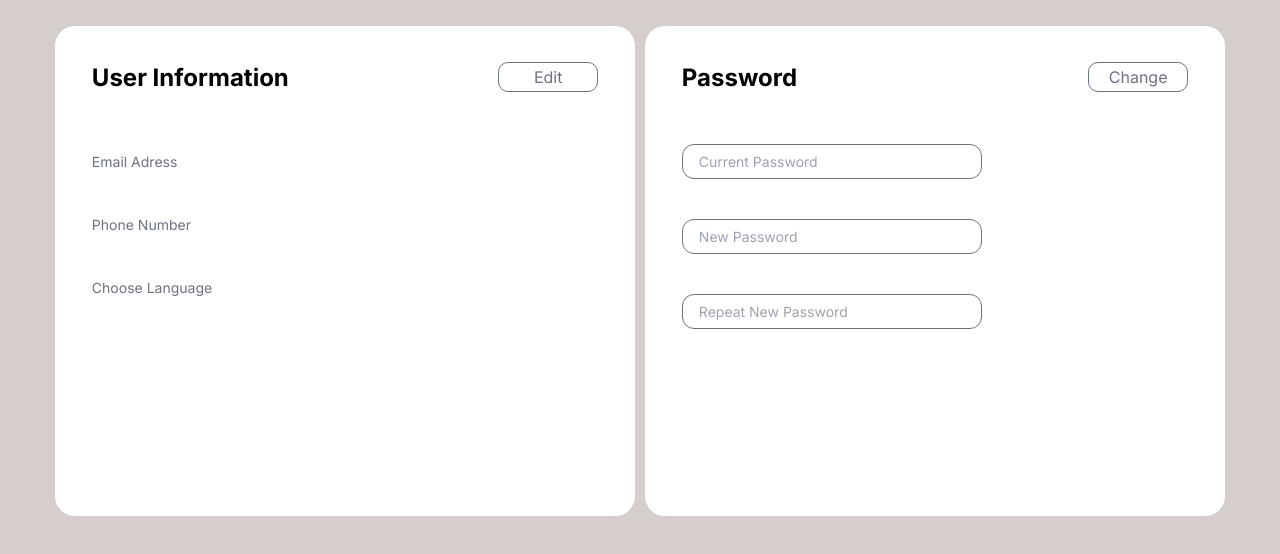
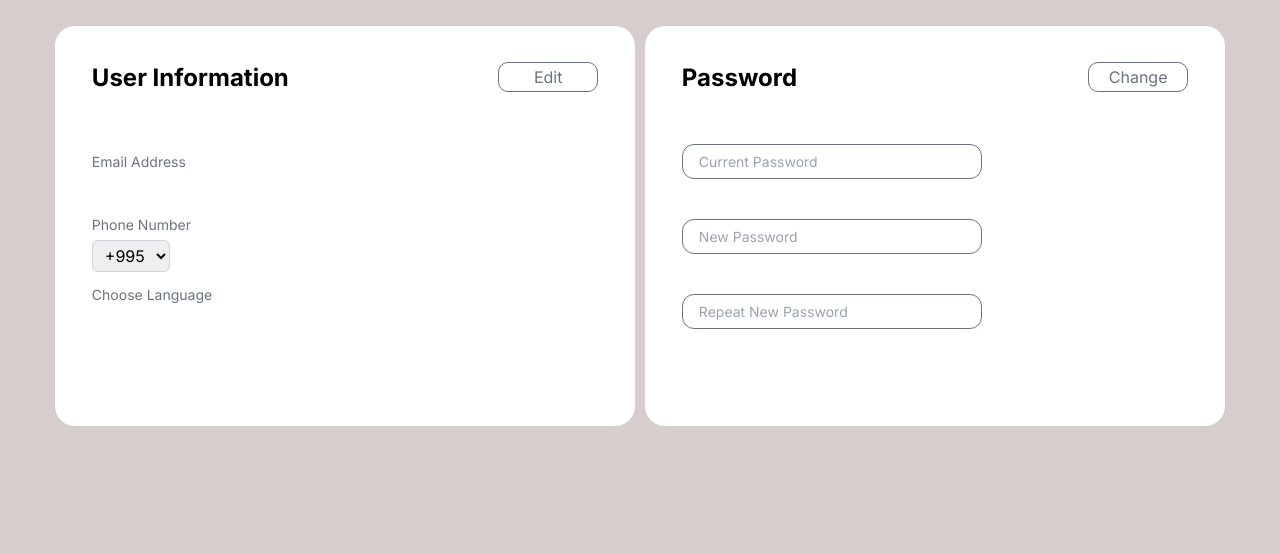
Before and after one commit to nniabb/alliance, a Next.js app: page / in a window 1280 px wide. Shown: the top 554 px of the page. Built offline with nearby package versions, Linux system fonts and the light colour scheme.

Commit message:
second commit

```diff
--- a/app/components/atoms/ButtonEdit.tsx
+++ b/app/components/atoms/ButtonEdit.tsx
@@ -7,4 +7,5 @@ const ButtonEdit = ({}) => {
     );
 }
 
+
 export default ButtonEdit;
--- /dev/null
+++ b/app/components/atoms/GotItButton.tsx
@@ -0,0 +1,11 @@
+import React from 'react';
+
+
+const GotItButton = ({}) => {
+    return (
+        <button className="border bg-gray-800 text-white h-[30px] w-[90px] rounded-[10px]">Got It</button>
+    );
+}
+
+
+export default GotItButton;
--- a/app/components/atoms/Input.tsx
+++ b/app/components/atoms/Input.tsx
@@ -1,10 +1,10 @@
 import React from 'react';
+
 
 const Input = () => {
     return (
         <input
-            className="border-b border-transparent hover:border-gray-500 outline-none w-[200px]"
-        />
+            className="border-b border-transparent hover:border-gray-500 outline-none w-[250px]" />
     );
 }
 
--- /dev/null
+++ b/app/components/atoms/Select.tsx
@@ -0,0 +1,27 @@
+"use client"
+import React, { useState } from 'react';
+
+
+const phoneNumberOptions = ['+995', '+34', '+32', '+36']
+
+interface PhoneNumberSelectProps {
+  onChange: (value: string) => void
+}
+
+const PhoneNumberSelect: React.FC<PhoneNumberSelectProps> = ({ onChange }) => {
+  const [phoneNumber, setPhoneNumber] = useState<string>('+995')
+
+
+  return (
+    <select className="border border-gray-300 rounded-md px-2 py-1" onChange={(e) => {
+      setPhoneNumber(e.target.value);
+      onChange(e.target.value);
+    }}>
+      {phoneNumberOptions.map((option, index) => (
+        <option key={index} value={option}>{option}</option>
+      ))}
+    </select>
+  );
+}
+
+export default PhoneNumberSelect;
--- a/app/components/molecules/PasswordInfo.tsx
+++ b/app/components/molecules/PasswordInfo.tsx
@@ -11,4 +11,5 @@ const PasswordInfo: React.FC = () => {
     )
 }
 
+
 export default PasswordInfo;
--- a/app/components/molecules/UserInfo.tsx
+++ b/app/components/molecules/UserInfo.tsx
@@ -1,20 +1,27 @@
-import React from 'react';
+"use client"
+import React, { useState } from 'react';
 import Input from '../atoms/Input';
+import PhoneNumberSelect from '../atoms/Select';
 
+interface UserInfoProps {}
 
-const UserInfo = ({}) => {
-    return(
-        <div className='flex flex-col gap-[5px]'>
-             <p className="text-gray-500 text-sm mt-[8px]">Email Adress</p>
-            <Input/>
-            <p className="text-gray-500 text-sm mt-[8px]">Phone Number</p>
-            <Input/>
-            <p className="text-gray-500 text-sm mt-[8px]">Choose Language</p>
-            <Input/>
-        </div>
-    )
+const UserInfo: React.FC<UserInfoProps> = ({}) => {
+  const [phoneNumber, setPhoneNumber] = useState<string>('+995')
+
+  return (
+    <div className='flex flex-col gap-[5px]'>
+      <p className="text-gray-500 text-sm mt-[8px]">Email Address</p>
+      <Input />
+      <p className="text-gray-500 text-sm mt-[8px]">Phone Number</p>
+      <div className='flex'>
+        <PhoneNumberSelect onChange={(value) => setPhoneNumber(value)} />
+        <Input />
+      </div>
+      <p className="text-gray-500 text-sm mt-[8px]">Choose Language</p>
+      <Input />
+    </div>
+  );
 }
 
 
-
 export default UserInfo;
--- a/app/components/organism/PasswordInfoBox.tsx
+++ b/app/components/organism/PasswordInfoBox.tsx
@@ -5,7 +5,7 @@ import ButtonChange from '../atoms/ButtonChange';
 
 const PasswordInfoBox = ({}) => {
     return (
-        <div className='w-[580px] h-[490px] bg-white rounded-[20px] p-[3%]'>
+        <div className='w-[580px] h-[400px] bg-white rounded-[20px] p-[3%]'>
               <div className='flex justify-between mb-[50px]'>
                 <p className='text-black text-2xl font-bold'>Password</p>
                 <ButtonChange/>
--- a/app/components/organism/UserInfoBox.tsx
+++ b/app/components/organism/UserInfoBox.tsx
@@ -4,7 +4,7 @@ import ButtonEdit from '../atoms/ButtonEdit';
 
 const UserInfoBox = ({}) => {
     return(
-        <div className='w-[580px] h-[490px] bg-white rounded-[20px] p-[3%]'>
+        <div className='w-[580px] h-[400px] bg-white rounded-[20px] p-[3%]'>
             <div className='flex justify-between mb-[50px]'>
                 <p className='text-black text-2xl font-bold'>User Information</p>
                 <ButtonEdit/>
--- /dev/null
+++ b/app/components/organism/WarningBox.tsx
@@ -0,0 +1,17 @@
+import React from "react";
+import GotItButton from "../atoms/GotItButton";
+
+const WarningBox = ({}) => {
+    return(
+        <div className="border border-gray-50 flex flex-col items-center w-[380px] p-[20px] gap-[25px] bg-white rounded-[15px]">
+            <h2 className="text-black text-xl font-bold">Lorem ipsum</h2>
+            <p className="text-left">Lorem ipsum dolor sit, amet consectetur adipisicing elit. Officia excepturi quos ipsa voluptates
+             error temporibus magnam consequuntur cupiditate fuga illo modi velit vitae illum repellendus possimus, aliquam vel eum. Ex.
+            </p>
+            <GotItButton/>
+        </div>
+
+    )
+}
+
+export default WarningBox;
--- a/app/page.tsx
+++ b/app/page.tsx
@@ -1,11 +1,13 @@
 import UserInfoBox from "./components/organism/UserInfoBox";
 import PasswordInfoBox from "./components/organism/PasswordInfoBox";
+import WarningBox from "./components/organism/WarningBox";
 
 export default function Home() {
   return (
-    <div className="flex gap-[10px] justify-center">
+    <div className="flex flex-col md:flex-row items-center justify-center gap-[10px]">
     <UserInfoBox/>
     <PasswordInfoBox/>
+    {/* <WarningBox/> */}
     </div>
   );
 }
--- a/tailwind.config.ts
+++ b/tailwind.config.ts
@@ -13,8 +13,12 @@ const config: Config = {
         "gradient-conic":
           "conic-gradient(from 180deg at 50% 50%, var(--tw-gradient-stops))",
       },
+      screens: {
+        'md': '850px',
+      },
     },
   },
   plugins: [],
 };
+
 export default config;
```
